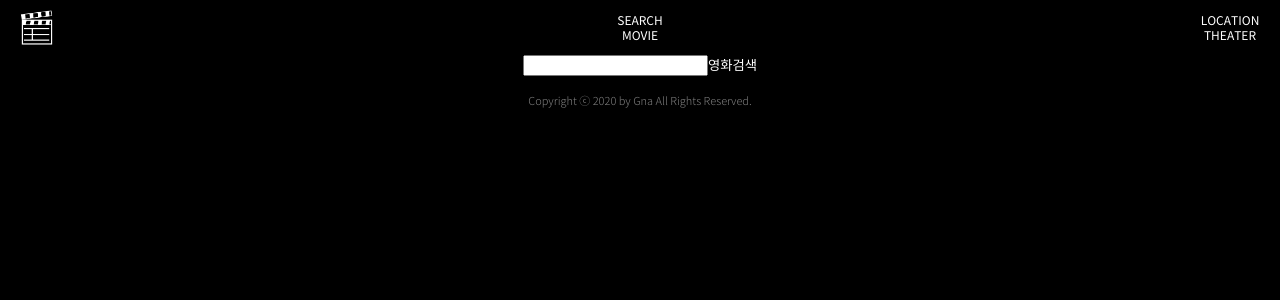
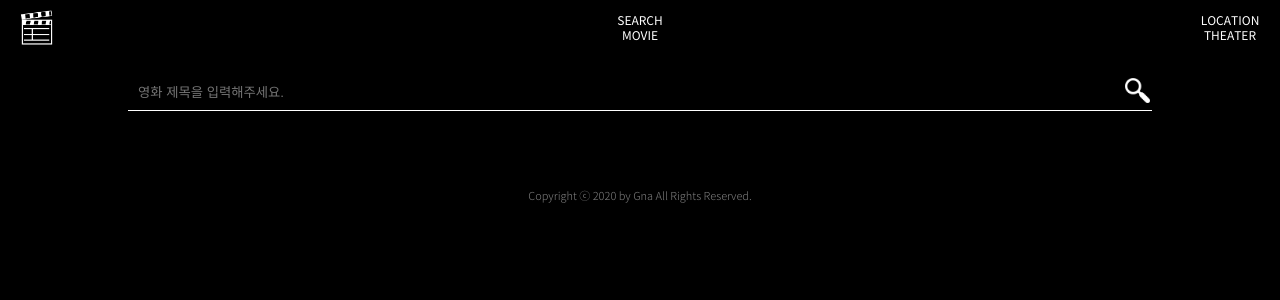
Before and after one commit to jinahgna/vueStudyMovieFront, a Vue app: page /search in a window 1280 px wide. Shown: the top 300 px of the page. Built offline with nearby package versions, Linux system fonts and the light colour scheme.

Commit message:
퍼블리싱 및 바인딩 작업중

```diff
--- a/src/views/Home.vue
+++ b/src/views/Home.vue
@@ -219,7 +219,7 @@ img {
 	content: 'LOADING ...';
 	color: #fff;
 	font-weight: 200;
-	font-size: 16px;
+	font-size: 14px;
 	position: absolute;
 	width: 100%;
 	height: 20px;
--- a/src/views/Search.vue
+++ b/src/views/Search.vue
@@ -1,17 +1,22 @@
 <template>
 	<div class="search">
 		<div class="wrap-search-movie">
-			<input type="text" v-model="searchText" />
-			<button @click="searchMovie()">영화검색</button>
+			<div class="search-area">
+				<input type="text" v-model="searchText" placeholder="영화 제목을 입력해주세요." />
+				<button @click="searchMovie()"></button>
+			</div>
 			<ul>
 				<li v-for="(list, index) in searchMovieData.items" :key="index">
-					<strong v-html="list.title"></strong>
-					<p>{{ list.actor }}</p>
-					<p>{{ list.director }}</p>
-					<figure>
-						<img v-bind:src="list.image" alt="" />
-					</figure>
-					<a v-bind:href="list.link">바로가기</a>
+					<a v-bind:href="list.link">
+						<figure>
+							<img v-bind:src="list.image" alt="" />
+						</figure>
+						<div class="info-txt">
+							<strong v-html="list.title"></strong>
+							<p>{{ list.actor }}</p>
+							<p>{{ list.director }}</p>
+						</div>
+					</a>
 				</li>
 			</ul>
 		</div>
@@ -51,7 +56,55 @@ export default {
 </script>
 
 <style scoped>
-button {
+.search-area {
+	display: flex;
+	justify-content: space-between;
+	margin: 20px auto;
+	border-bottom: 1px solid #fff;
+	width: 80%;
+}
+.search-area input {
+	background-color: transparent;
+	border: 0;
+	padding: 10px;
 	color: #fff;
 }
+button {
+	width: 30px;
+	height: 30px;
+	background: url(../assets/iconSearch.png) 50% 50% no-repeat;
+	background-size: 25px;
+	color: #fff;
+}
+ul {
+	padding: 20px;
+}
+ul li {
+	color: #fff;
+	border-bottom: 1px solid #3c3c3c;
+	padding: 10px 0;
+}
+ul li a {
+	display: flex;
+	color: #fff;
+}
+ul li figure {
+	width: 110px;
+	margin-right: 10px;
+	background-color: #fff;
+}
+ul li img {
+	max-width: 110px;
+	min-height: 60px;
+}
+.info-txt {
+	width: calc(100% - 120px);
+	text-align: left;
+	font-size: 14px;
+	line-height: 1.5;
+}
+.info-txt p {
+	font-size: 12px;
+	color: #ddd;
+}
 </style>
--- a/src/views/Theater.vue
+++ b/src/views/Theater.vue
@@ -21,11 +21,20 @@ export default {
 		window.kakao && window.kakao.maps ? this.initMap() : this.addScript();
 	},
 	methods: {
-		// 지도 불러오기1
+		// 카카도 지도 api script source 등록
+		addScript() {
+			/* global kakao */
+			const script = document.createElement('script');
+			script.onload = () => kakao.maps.load(this.initMap);
+			script.src = `https://dapi.kakao.com/v2/maps/sdk.js?autoload=false&appkey=${this.mapKey}&libraries=services`;
+			document.head.appendChild(script);
+		},
+		// 내 현위치 지도 그리기
 		initMap() {
 			const container = document.getElementById('mapArea');
 			const options = { center: new kakao.maps.LatLng(33.450701, 126.570667), level: 3 };
 			const map = new kakao.maps.Map(container, options);
+			const ps = new kakao.maps.services.Places();
 			const marker = new kakao.maps.Marker({ position: map.getCenter() });
 			const that = this;
 			if (navigator.geolocation) {
@@ -58,18 +67,11 @@ export default {
 					// 지도 중심좌표를 접속위치로 변경합니다
 					map.setCenter(locPosition);
 					marker.setMap(map);
+					ps.keywordSearch('영화관', that.placesSearchCB);
 				});
 			} else {
 				alert('현재위치(geolocation)를 사용할수 없습니다.');
 			}
-		},
-		// 지도 불러오기2
-		addScript() {
-			/* global kakao */
-			const script = document.createElement('script');
-			script.onload = () => kakao.maps.load(this.initMap);
-			script.src = `https://dapi.kakao.com/v2/maps/sdk.js?autoload=false&appkey=${this.mapKey}`;
-			document.head.appendChild(script);
 		},
 	},
 };
```
Also changed, not shown: src/assets/iconSearch.png (added), 7 other files (tests, documents, lock files or other folders).
